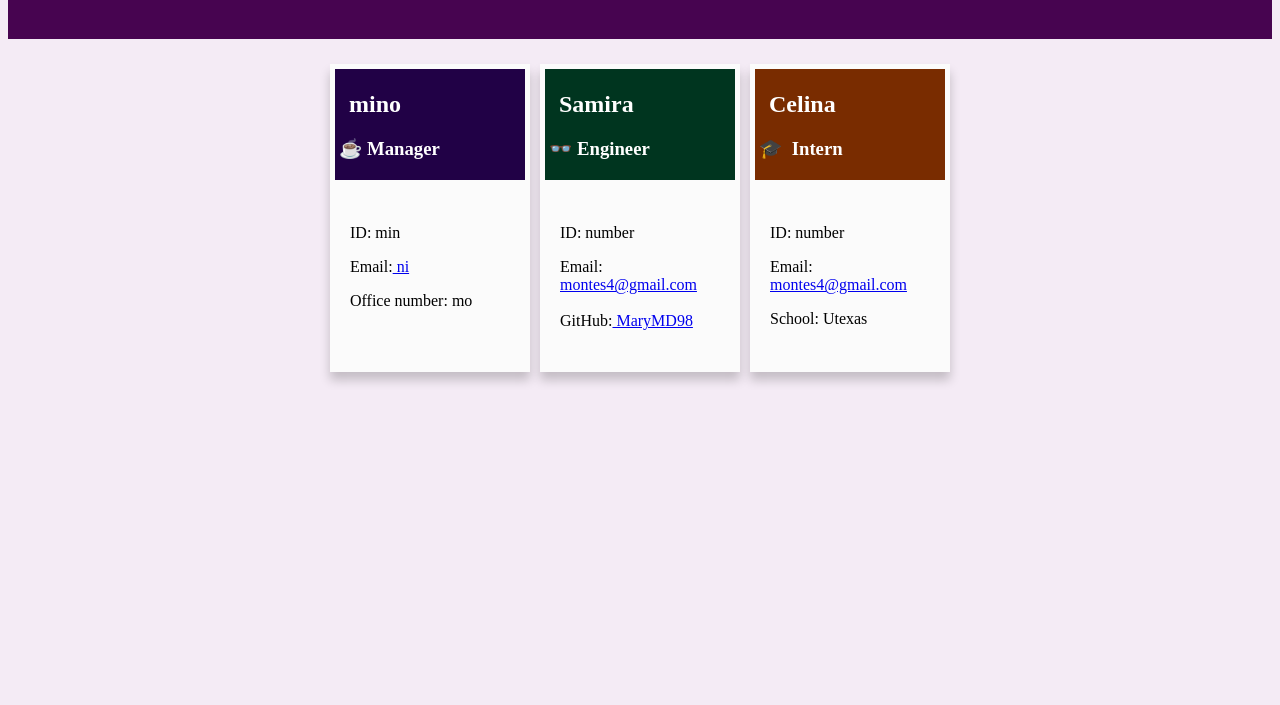
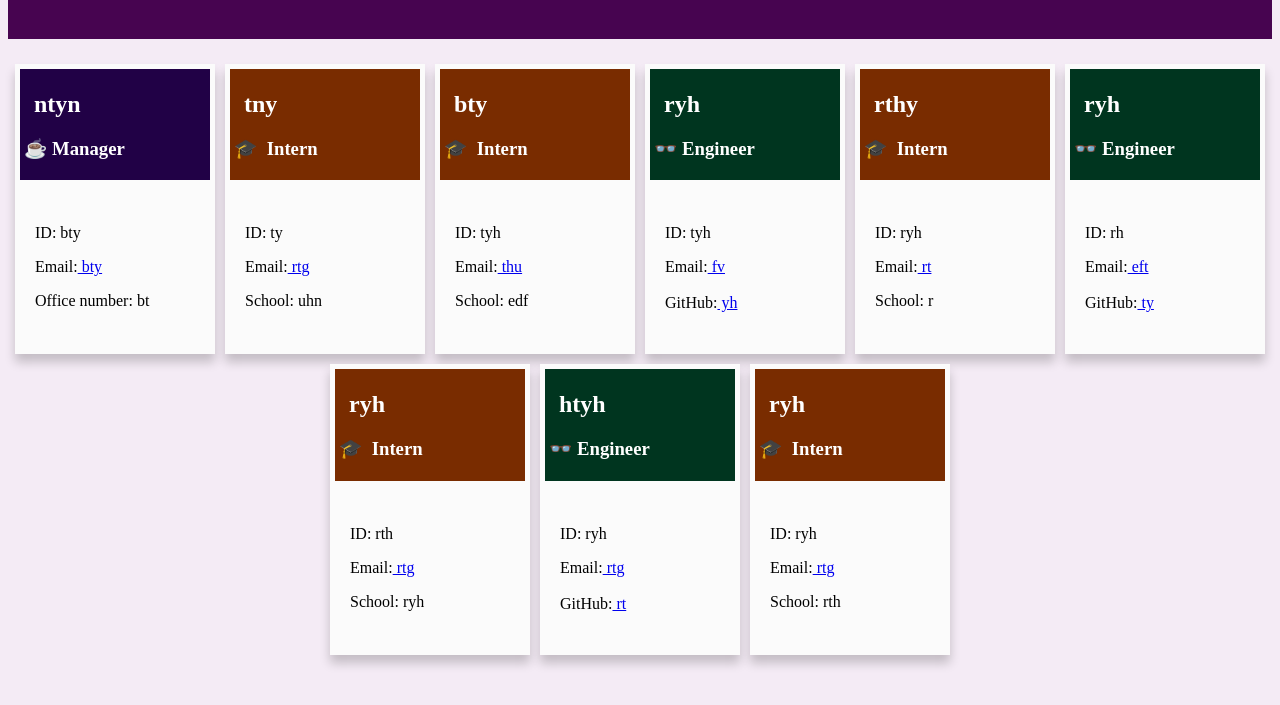
Before and after one commit to MaryMD98/TeamProfile-generator, a website: page dist/team.html in a window 1280 px wide. Shown: the part 89-794 px from the top of the page. Drawn offline with Linux system fonts and the light colour scheme.

Commit message:
fixed cards and removed code not needed

```diff
--- a/dist/team.html
+++ b/dist/team.html
@@ -1,4 +1,4 @@
-
+<!-- Maribel Montes Team Generator -->
 <!DOCTYPE html>
 <html lang="en">
 <head>
@@ -17,34 +17,18 @@
     <main>
     <!-- cards will be created here and added in a columns -->
     <div class="row">
+
     <!-- Manager card -->
     <div class="card">
         <div class="manager">
             <div class="title">
-            <h2 class="titlehead">mino</h2>
+                <h2 class="titlehead">ntyn</h2>
                 <h3><span>&#x2615</span> Manager</h3>
             </div>
             <div class="content">
-            <p>ID: min</p>
-            <span>Email:</span><a href="mailto:ni"> ni</a>
-            <p>Office number: mo</p>
-        </div>
-    </div>
-</div>
-
-
-        <!-- Engineer card -->
-        <div class="card">
-            <div class="engineer">
-                <div class="title">
-                    <h2 class="titlehead">Samira</h2>
-                    <h3><span>&#128083</span> Engineer</h3>
-                </div>
-                <div class="content">
-                    <p>ID: number</p>
-                    <span>Email:</span><a href="mailto:maribel.montes4@gmail.com"> montes4@gmail.com</a>
-                    <br><br>
-                    <span>GitHub:<a href="https://github.com/MaryMD98" target="_blank" rel="noopener noreferrer"> MaryMD98</a></span>
+                <p>ID: bty</p>
+                <span>Email:</span><a href="mailto:bty"> bty</a>
+                <p>Office number: bt</p>
             </div>
         </div>
     </div>
@@ -53,13 +37,121 @@
     <div class="card">
         <div class="intern">
             <div class="title">
-                    <h2 class="titlehead">Celina</h2>
+                <h2 class="titlehead">tny</h2>
                 <h3><span>&#127891 &#8205</span> Intern</h3>
             </div>
             <div class="content">
-                    <p>ID: number</p>
-                    <span>Email:</span><a href="mailto:maribel.montes4@gmail.com"> montes4@gmail.com</a>
-                    <p>School: Utexas</p>
+                <p>ID: ty</p>
+                <span>Email:</span><a href="mailto:rtg"> rtg</a>
+                <p>School: uhn</p>
+            </div>
+        </div>
+    </div>
+
+    <!-- Intern Card -->
+    <div class="card">
+        <div class="intern">
+            <div class="title">
+                <h2 class="titlehead">bty</h2>
+                <h3><span>&#127891 &#8205</span> Intern</h3>
+            </div>
+            <div class="content">
+                <p>ID: tyh</p>
+                <span>Email:</span><a href="mailto:thu"> thu</a>
+                <p>School: edf</p>
+            </div>
+        </div>
+    </div>
+
+    <!-- Engineer card -->
+    <div class="card">
+        <div class="engineer">
+            <div class="title">
+                <h2 class="titlehead">ryh</h2>
+                <h3><span>&#128083</span> Engineer</h3>
+            </div>
+            <div class="content">
+                <p>ID: tyh</p>
+                <span>Email:</span><a href="mailto:fv"> fv</a>
+                <br><br>
+                <span>GitHub:<a href="https://github.com/yh" target="_blank" rel="noopener noreferrer"> yh</a></span>
+            </div>
+        </div>
+    </div>
+
+    <!-- Intern Card -->
+    <div class="card">
+        <div class="intern">
+            <div class="title">
+                <h2 class="titlehead">rthy</h2>
+                <h3><span>&#127891 &#8205</span> Intern</h3>
+            </div>
+            <div class="content">
+                <p>ID: ryh</p>
+                <span>Email:</span><a href="mailto:rt"> rt</a>
+                <p>School: r</p>
+            </div>
+        </div>
+    </div>
+
+    <!-- Engineer card -->
+    <div class="card">
+        <div class="engineer">
+            <div class="title">
+                <h2 class="titlehead">ryh</h2>
+                <h3><span>&#128083</span> Engineer</h3>
+            </div>
+            <div class="content">
+                <p>ID: rh</p>
+                <span>Email:</span><a href="mailto:eft"> eft</a>
+                <br><br>
+                <span>GitHub:<a href="https://github.com/ty" target="_blank" rel="noopener noreferrer"> ty</a></span>
+            </div>
+        </div>
+    </div>
+
+    <!-- Intern Card -->
+    <div class="card">
+        <div class="intern">
+            <div class="title">
+                <h2 class="titlehead">ryh</h2>
+                <h3><span>&#127891 &#8205</span> Intern</h3>
+            </div>
+            <div class="content">
+                <p>ID: rth</p>
+                <span>Email:</span><a href="mailto:rtg"> rtg</a>
+                <p>School: ryh</p>
+            </div>
+        </div>
+    </div>
+
+    <!-- Engineer card -->
+    <div class="card">
+        <div class="engineer">
+            <div class="title">
+                <h2 class="titlehead">htyh</h2>
+                <h3><span>&#128083</span> Engineer</h3>
+            </div>
+            <div class="content">
+                <p>ID: ryh</p>
+                <span>Email:</span><a href="mailto:rtg"> rtg</a>
+                <br><br>
+                <span>GitHub:<a href="https://github.com/rt" target="_blank" rel="noopener noreferrer"> rt</a></span>
+            </div>
+        </div>
+    </div>
+
+    <!-- Intern Card -->
+    <div class="card">
+        <div class="intern">
+            <div class="title">
+                <h2 class="titlehead">ryh</h2>
+                <h3><span>&#127891 &#8205</span> Intern</h3>
+            </div>
+            <div class="content">
+                <p>ID: ryh</p>
+                <span>Email:</span><a href="mailto:rtg"> rtg</a>
+                <p>School: rth</p>
             </div>
         </div>
     </div>
```
Lines whose indentation alone changed are shown as unchanged.
